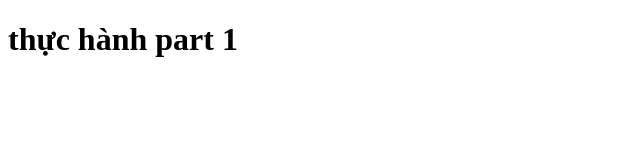
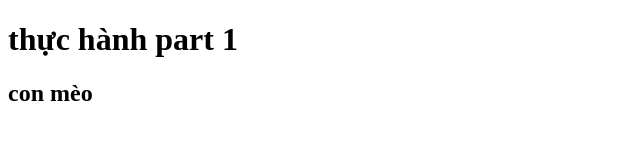
Before and after one commit to Lucky4214/th-c-h-nh-part-1, a plain HTML site: page index.html in a window 1280 px wide. Shown: the whole page, without its empty margins (0-640 px from the left). Drawn offline with Linux system fonts and the light colour scheme.

Commit message:
first commit

```diff
--- a/index.html
+++ b/index.html
@@ -7,5 +7,6 @@
   </head>
   <body>
     <h1>thực hành part 1</h1>
+    <h2>con mèo</h2>
   </body>
 </html>
```
